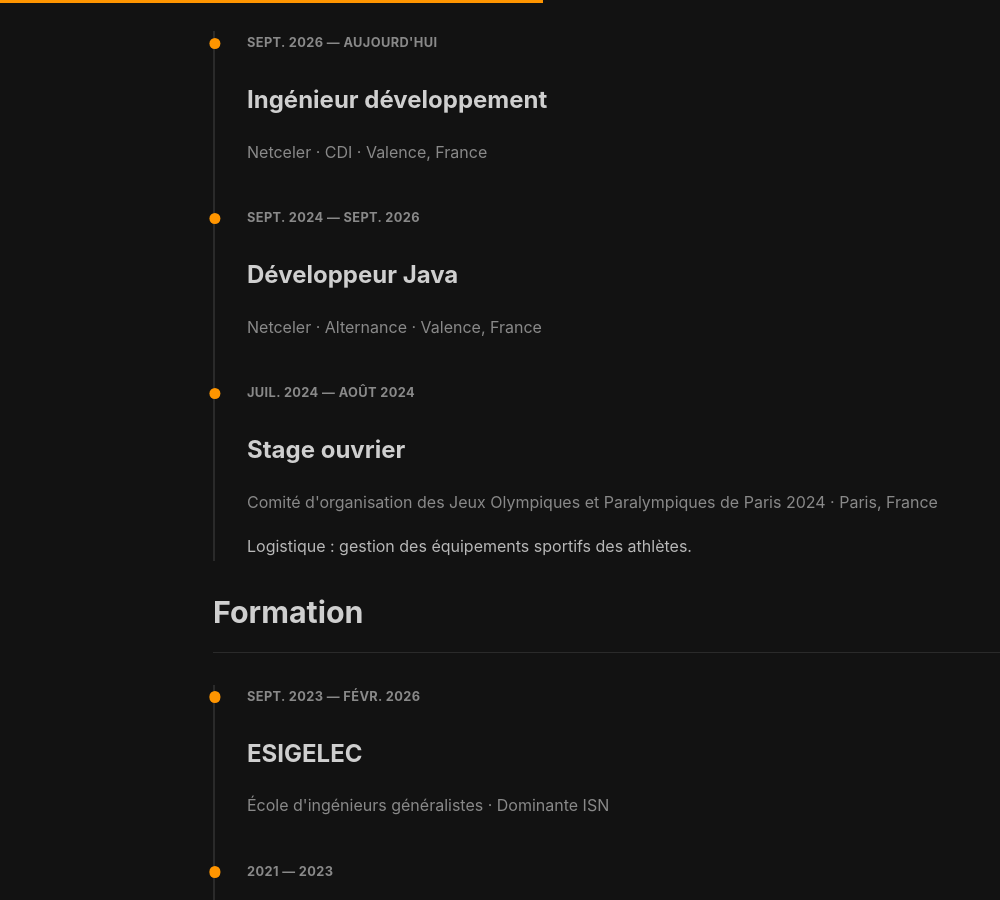
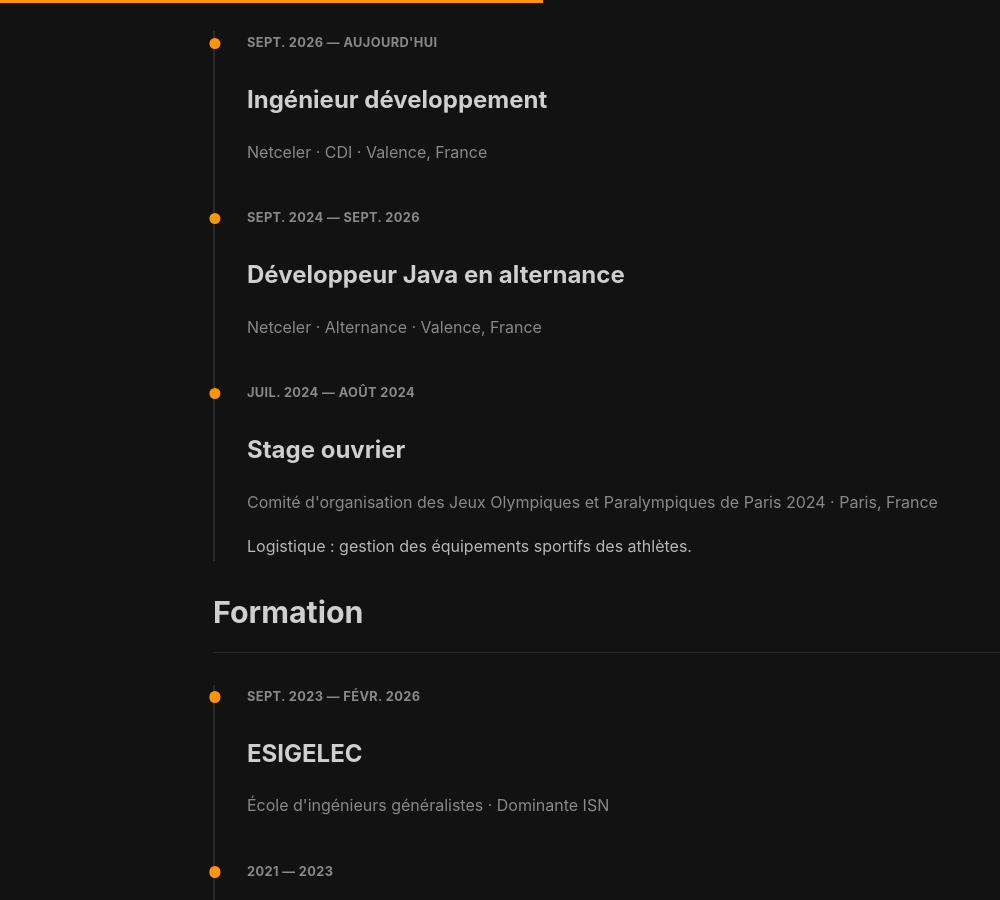
Before and after one commit to sfalloudiene/sfalloudiene.github.io, a Jekyll site: the page built from about.md, in a window 1280 px wide and 900 px high, scrolled down 1132 px. Shown: the whole window, without its empty margins (0-1000 px from the left). Built offline with Jekyll 4.4.1, drawn with Linux system fonts in a browser that asks for light colours; nearby versions of some CDN libraries.

Commit message:
Update about.md

```diff
--- a/about.md
+++ b/about.md
@@ -138,7 +138,7 @@
 
 <div class="timeline__item">
 <div class="timeline__date">Sept. 2024 — Sept. 2026</div>
-<h3 class="timeline__title">Développeur Java</h3>
+<h3 class="timeline__title">Développeur Java en alternance</h3>
 <div class="timeline__subtitle">Netceler · Alternance · Valence, France</div>
 </div>
 
```
